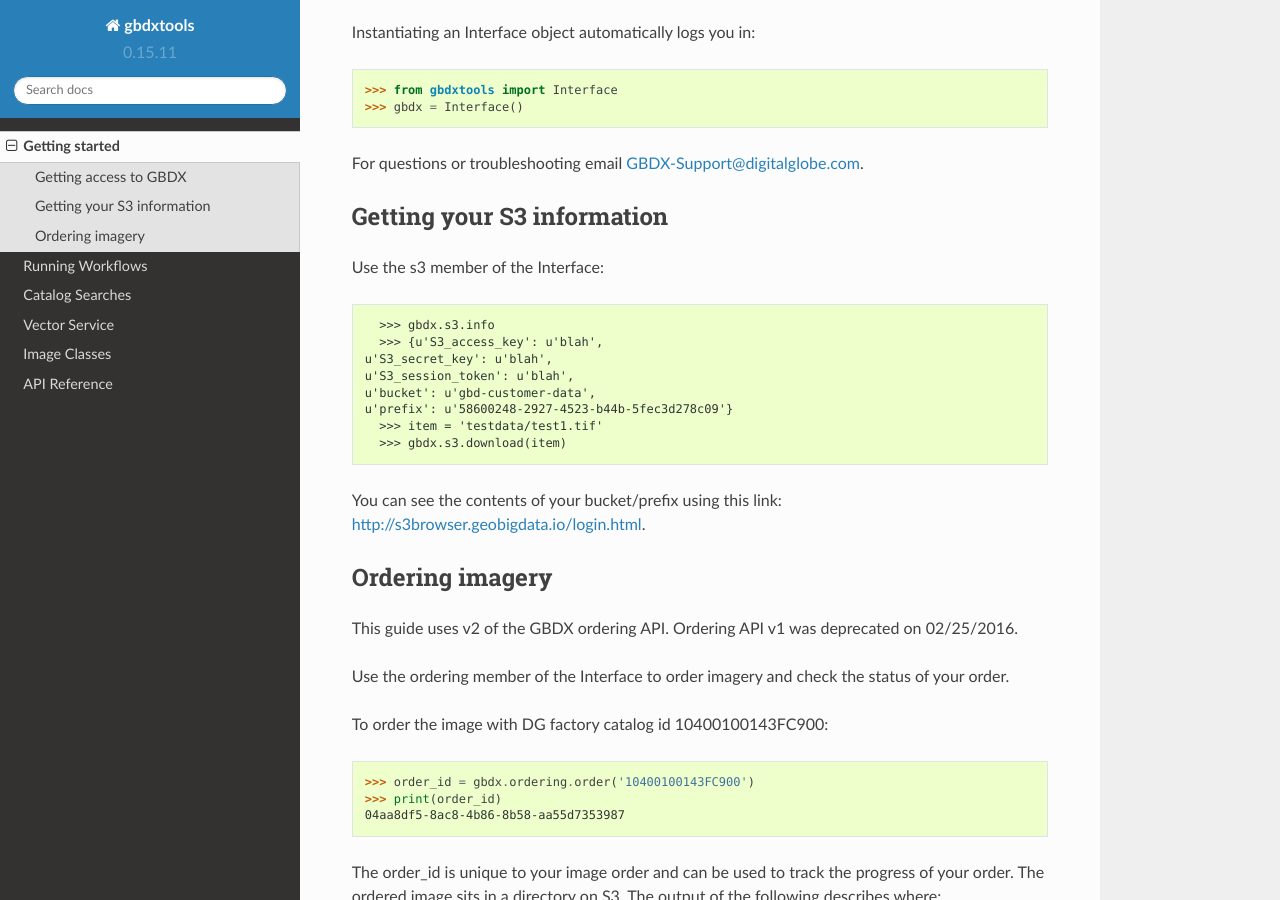
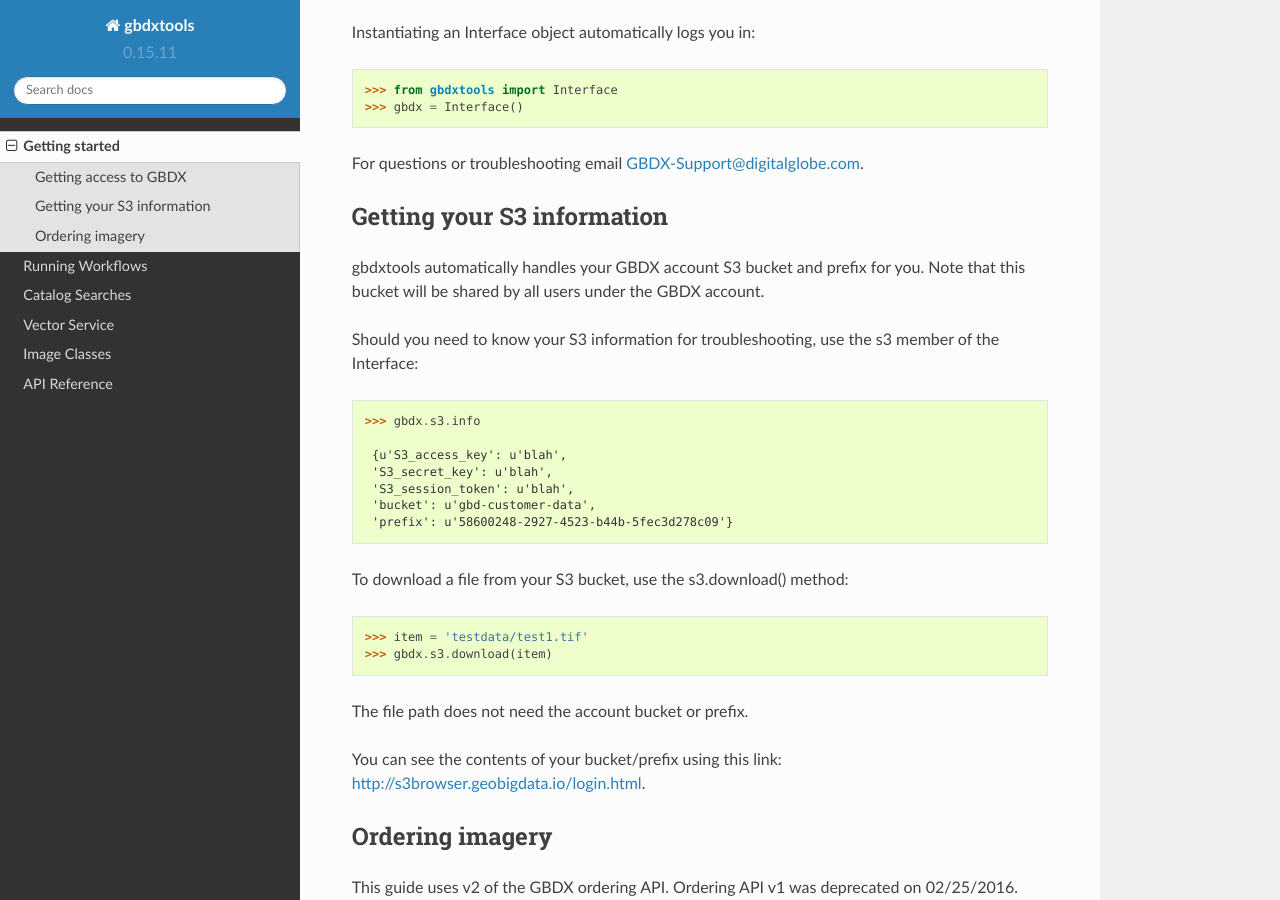
Before and after one commit to DigitalGlobe/gbdxtools, a Sphinx documentation site: the page built from docs/user_guide.rst, in a window 1280 px wide and 900 px high, scrolled down 339 px. Built offline with Sphinx 7.4.7 and the Read the Docs theme 2.0.0, drawn with Linux system fonts in a browser that asks for light colours.

Commit message:
Update S3 info

```diff
--- a/docs/user_guide.rst
+++ b/docs/user_guide.rst
@@ -22,18 +22,29 @@
 Getting your S3 information
 ---------------------------
 
-Use the s3 member of the Interface:
+gbdxtools automatically handles your GBDX account S3 bucket and prefix for you. Note that this bucket will be shared by all users under the GBDX account.
+
+Should you need to know your S3 information for troubleshooting, use the s3 member of the Interface:
 
 .. code-block:: pycon
 
    >>> gbdx.s3.info
-   >>> {u'S3_access_key': u'blah',
- u'S3_secret_key': u'blah',
- u'S3_session_token': u'blah',
- u'bucket': u'gbd-customer-data',
- u'prefix': u'58600248-2927-4523-b44b-5fec3d278c09'}
-   >>> item = 'testdata/test1.tif'
-   >>> gbdx.s3.download(item)
+
+    {u'S3_access_key': u'blah',
+    'S3_secret_key': u'blah',
+    'S3_session_token': u'blah',
+    'bucket': u'gbd-customer-data',
+    'prefix': u'58600248-2927-4523-b44b-5fec3d278c09'}
+
+
+To download a file from your S3 bucket, use the s3.download() method:
+
+.. code-block:: pycon
+
+  >>> item = 'testdata/test1.tif'
+  >>> gbdx.s3.download(item)
+
+The file path does not need the account bucket or prefix.
 
 You can see the contents of your bucket/prefix using this link: http://s3browser.geobigdata.io/login.html.
 
```
